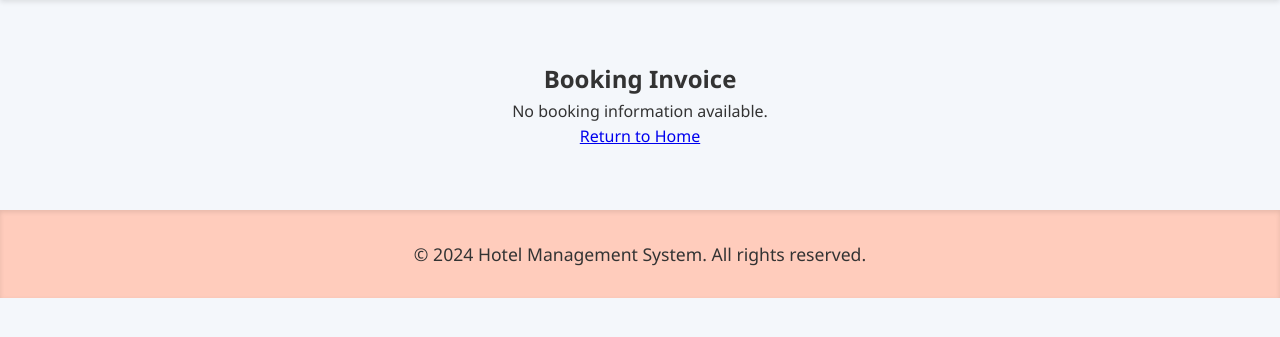
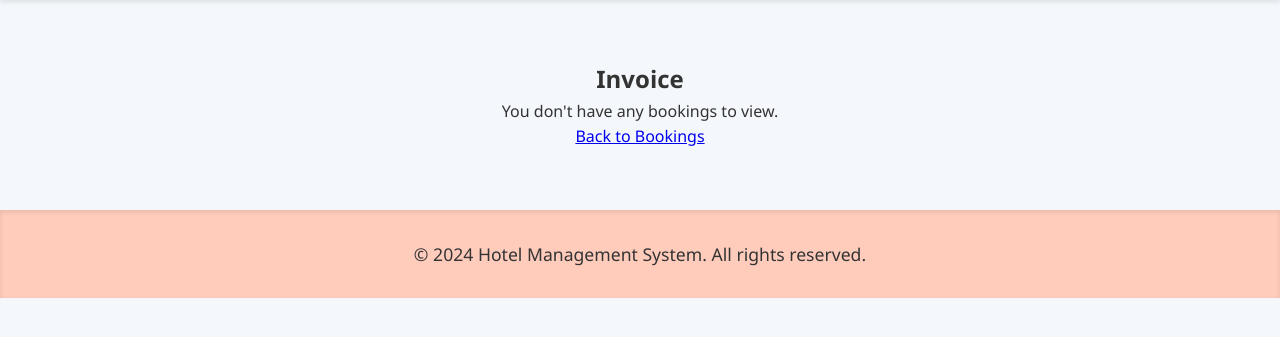
Before and after one commit to NamithaM6/Hotel-Management-System--DBMS-Mini-Project, a Django app: page /invoice/ in a window 1280 px wide. Shown: the part 96-433 px from the top of the page. Run offline with Django 5.2, Linux system fonts and the light colour scheme; a user stored in the database is signed in; data that the repository does not hold is empty.

Commit message:
cancellation working , invoice price caculation wrong

```diff
--- a/HotelManagement/urls.py
+++ b/HotelManagement/urls.py
@@ -11,7 +11,7 @@ urlpatterns = [
     path('logout/', auth_views.LogoutView.as_view(), name='logout'),
     path('accounts/login/', LoginView.as_view(template_name='login.html'), name='login'),
     path('rooms/', views.rooms, name='rooms'),
-    path('book_room/<str:room_type>/', views.book_room, name='book_room'),  # Use room_type instead of room_id
+    path('book_room/', views.book_room, name='book_room'), # Use room_type instead of room_id
     path('signup/', views.signup, name='signup'),
     path('login/', auth_views.LoginView.as_view(), name='login'),
     path('invoice/', views.invoice, name='invoice'),  # Booking page URL
@@ -22,4 +22,5 @@ urlpatterns = [
     path("customer/homepage/", views.customer_homepage, name="customer_homepage"),
     path('book_room/', views.book_room, name='book_room'),
     path('cancel_booking/<int:booking_id>/', views.cancel_booking, name='cancel_booking'),
+    path('cancel_all_bookings/', views.cancel_all_bookings, name='cancel_all_bookings'),
 ]
--- a/hotel/views.py
+++ b/hotel/views.py
@@ -18,48 +18,79 @@ def rooms(request):
     rooms = Room.objects.all()  # Fetch all rooms from the database
     return render(request, 'rooms.html', {'rooms': rooms})  # Pass rooms to the template
 
-# Bookings view - Displays user bookings (only for authenticated users)
 @login_required
 def bookings(request):
     user_bookings = Booking.objects.filter(user=request.user)
+    booking_count = user_bookings.count()  # Count the user's bookings
+
+    if booking_count > 0:
+        messages.info(request, f"You have {booking_count} existing booking(s).")
+
     return render(request, 'bookings.html', {'bookings': user_bookings})
 
 # Room Booking View
 @login_required
-def book_room(request, room_type):
+def book_room(request):
     if request.method == 'POST':
+        room_type = request.POST.get('room_type')
         check_in_date = request.POST.get('check_in_date')
         check_out_date = request.POST.get('check_out_date')
 
-        # Check if the room type is available
+        # Check if all required fields are filled
+        if not room_type or not check_in_date or not check_out_date:
+            messages.error(request, "All fields are required.")
+            return redirect('bookings')
+
         try:
-            room = Room.objects.get(room_type=room_type)
-            if room.available_rooms <= 0:
-                messages.error(request, "Sorry, no rooms available for this type.")
-                return redirect('book_room', room_type=room_type)
+            room = get_object_or_404(Room, room_type=room_type)
 
-            # Create booking
-            booking = Booking(
-                user=request.user,
-                room_type=room_type,
-                check_in_date=check_in_date,
-                check_out_date=check_out_date,
-                bill=room.price,  # This can be modified to include the actual bill logic
-            )
-            booking.save()
+            if room.available_rooms > 0:
+                # Create the booking
+                booking = Booking(
+                    user=request.user,
+                    room_type=room_type,
+                    check_in_date=check_in_date,
+                    check_out_date=check_out_date
+                )
+                booking.save()
 
-            # Update room availability
-            room.available_rooms -= 1
+                # Decrease the available rooms
+                room.available_rooms -= 1
+                room.save()
+
+                messages.success(request, f"Your {room_type} room has been booked successfully!")
+            else:
+                messages.error(request, f"Sorry, no {room_type} rooms are available.")
+        except Room.DoesNotExist:
+            messages.error(request, "Invalid room type selected.")
+
+        return redirect('bookings')  # Redirect back to bookings page after booking
+    else:
+        # If the request is not POST, show the booking form
+        return render(request, 'hotel/bookings.html')
+
+@login_required
+def cancel_all_bookings(request):
+    try:
+        # Fetch all bookings for the logged-in user
+        user_bookings = Booking.objects.filter(user=request.user)
+
+        # Iterate over all bookings to cancel them
+        for booking in user_bookings:
+            # Get the associated room and increase the available rooms
+            room = get_object_or_404(Room, room_type=booking.room_type)
+            room.available_rooms += 1
             room.save()
 
-            messages.success(request, f"Booking successful! Your room type is {room_type}.")
-            return redirect('invoice')  # Redirect to invoice page
+            # Delete the booking
+            booking.delete()
 
-        except Room.DoesNotExist:
-            messages.error(request, "Invalid room type selected.")
-            return redirect('book_room', room_type=room_type)
+        messages.success(request, "All your bookings have been successfully canceled.")
+    except Exception as e:
+        messages.error(request, f"An error occurred while canceling your bookings: {e}")
 
-    return render(request, 'bookings.html', {'room_type': room_type})
+    return redirect('bookings')  # Redirect to the bookings page after cancellation
+
 
 @login_required
 def cancel_booking(request, booking_id):
--- a/static/js/messages.js
+++ b/static/js/messages.js
@@ -1,7 +1,7 @@
 document.addEventListener('DOMContentLoaded', function () {
     const messageElement = document.getElementById('django-messages');
     if (messageElement) {
-        const message = messageElement.dataset.message;
+        const message = messageElement.getAttribute('data-message');
         if (message) {
             alert(message);
         }
--- a/templates/hotel/invoice.html
+++ b/templates/hotel/invoice.html
@@ -1,17 +1,19 @@
 {% extends 'base.html' %}
 
 {% block content %}
-<h2>Booking Invoice</h2>
+<h2>Invoice</h2>
 
 {% if booking %}
-    <p><strong>Room Type:</strong> {{ booking.room_type }}</p>
-    <p><strong>Check-in Date:</strong> {{ booking.check_in_date }}</p>
-    <p><strong>Check-out Date:</strong> {{ booking.check_out_date }}</p>
-    <p><strong>Total Bill:</strong> Rs.{{ booking.bill }}</p>
-    <p>Thank you for booking with us!</p>
+    <h3>Booking Details</h3>
+    <ul>
+        <li>Room Type: {{ booking.room_type }}</li>
+        <li>Check-in Date: {{ booking.check_in_date }}</li>
+        <li>Check-out Date: {{ booking.check_out_date }}</li>
+        <li>Total Bill: ${{ booking.bill }}</li>
+    </ul>
 {% else %}
-    <p>No booking information available.</p>
+    <p>You don't have any bookings to view.</p>
 {% endif %}
 
-<a href="{% url 'home' %}">Return to Home</a>
+<p><a href="{% url 'bookings' %}">Back to Bookings</a></p>
 {% endblock %}
```
Also changed, not shown: templates/hotel/bookings.html (+23 -17 lines), db.sqlite3.
